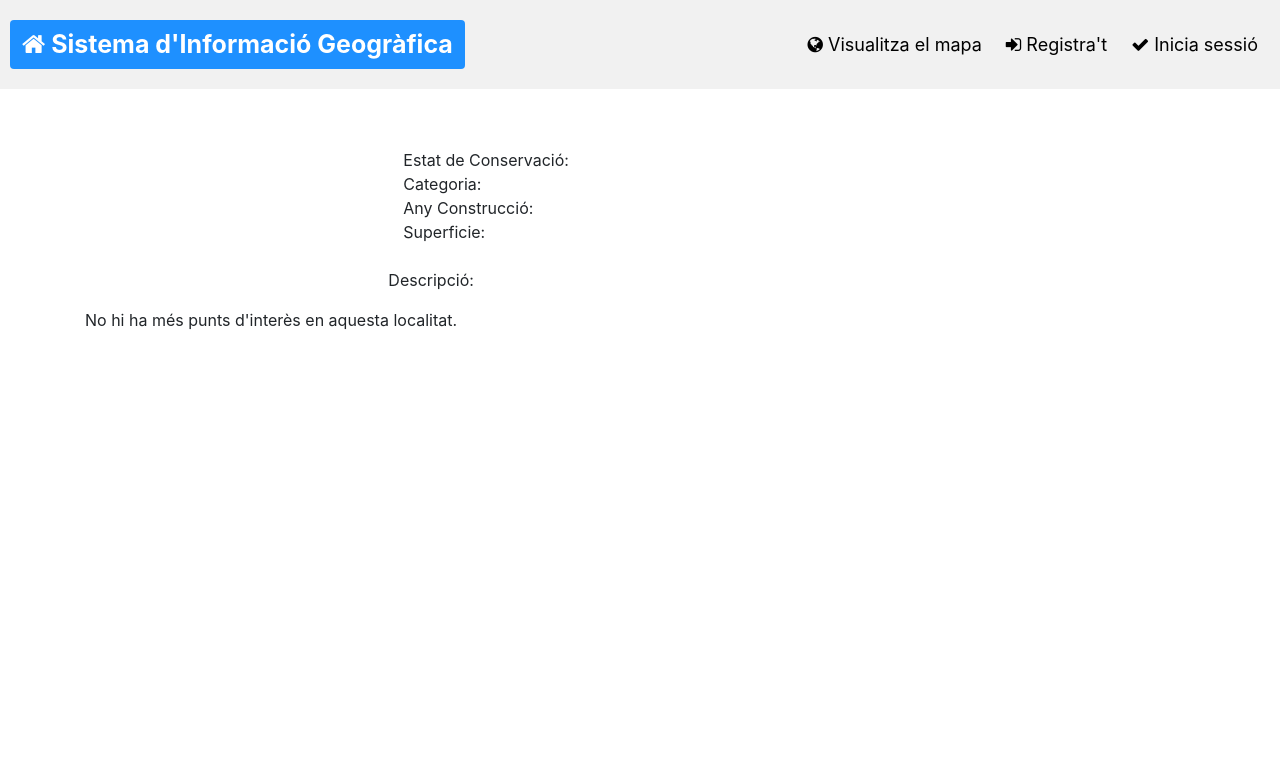
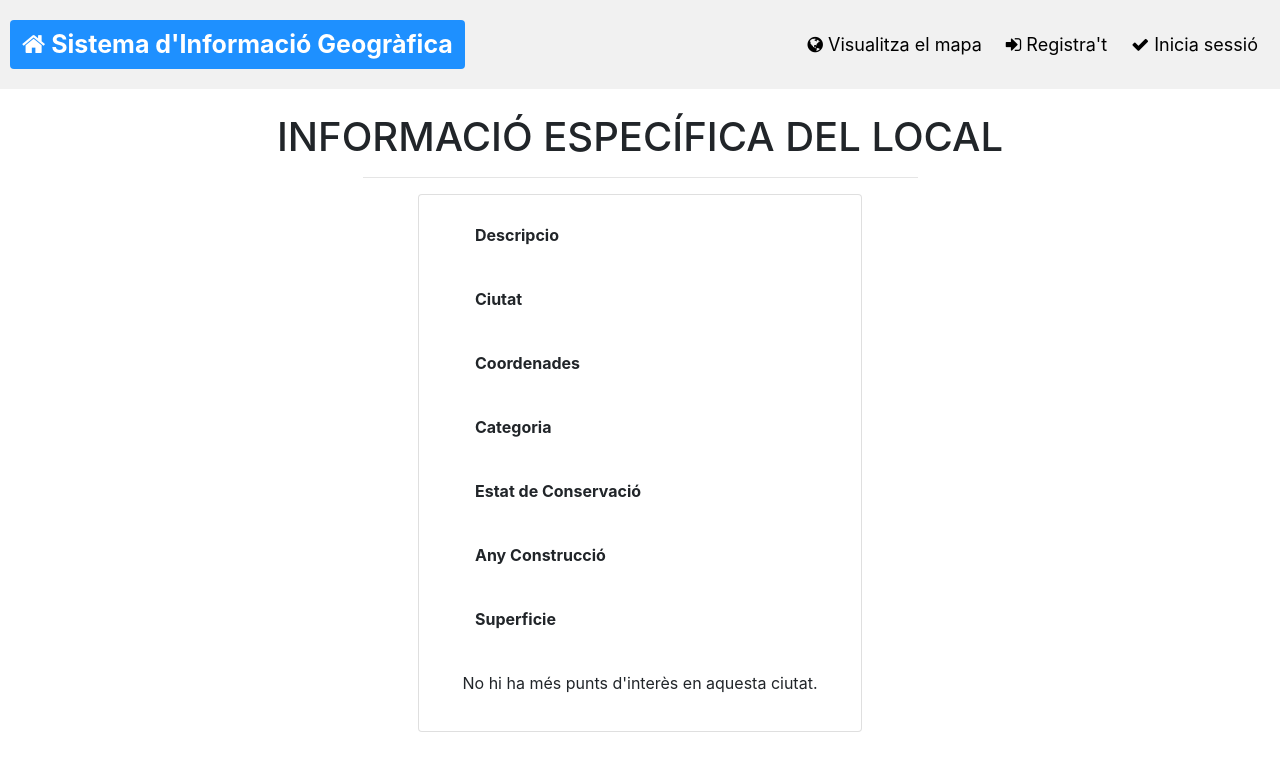
Before and after one commit to cescFT/TFG_GeoInfoSystem, a Django app: template GeoInfoSystem/templates/puntsGeografics/informacioDetallada.html in a window 1280 px wide. Shown: the top 771 px of the page. Run offline with Django 3.2, Linux system fonts and the light colour scheme; the template is opened without the code that fills it, so the values that code supplies are empty; some libraries are stand-ins or nearby versions.

Commit message:
master: info detallada CSS done.

```diff
--- a/GeoInfoSystem/templates/puntsGeografics/informacioDetallada.html
+++ b/GeoInfoSystem/templates/puntsGeografics/informacioDetallada.html
@@ -66,13 +66,8 @@
         float: none;
       }
     }
-        div#sobretfg{
-            margin-top: 50px;
-            margin-left: 60px;
-        }
-
-        div#informacio{
-            margin-top: 50px;
+    #nomLloc{
+        text-align: center;
     }
     </style>
 </head>
@@ -95,44 +90,73 @@
     </div>
 
 
-        <div class="container col-md-5" id="informacio">
-                <div class="col">
-                    <div class="text-center"><h1 id="nomLloc"></h1></div>
-                </div>
-                <div>
-                    <div class="text-center">
-                        <h2 id="city"></h2>
-                        <h2 id="coordenades"></h2>
-                        </div>
-                    <div >
-                            <div class="col-lg-9">Estat de Conservació: <b id="estatconservacio"> </b></div>
-                            <div class="col-lg-9">Categoria: <b id="categoria"></b></div>
-                            <div class="col-lg-9">Any Construcció: <b id="anyconstruccio"></b></div>
-                            <div class="col-lg-9">Superficie: <b id="superficie"></b></div>
-                        </div>
-                    </div>
+    <div class="container">
         <br>
-                    <div>
-                        Descripció:<br>
+        <h1 style="text-align: center">INFORMACIÓ ESPECÍFICA DEL LOCAL</h1>
+        <hr width="50%">
+        <div style="display: block; margin-left: auto; margin-right: auto; width: 40%;" class="card card-body">
+            <h1 id="nomLloc"></h1>
+            <div class="row">
+                <div class="form-group col-sm-10 offset-md-1">
+                    <label class="font-weight-bold">Descripcio</label>
                     <p id="descripcio"></p>
                 </div>
             </div>
-
+            <div class="row">
+                <div class="form-group col-sm-10 offset-md-1">
+                    <label class="font-weight-bold">Ciutat</label>
+                    <p id="city"></p>
+                </div>
+            </div>
+            <div class="w-100"></div>
+            <div class="row">
+                <div class="form-group col-sm-10 offset-md-1">
+                    <label class="font-weight-bold">Coordenades</label>
+                    <p id="coordenades"></p>
+                </div>
+            </div>
+            <div class="w-100"></div>
+            <div class="row">
+                <div class="form-group col-sm-10 offset-md-1">
+                    <label class="font-weight-bold">Categoria</label>
+                    <p id="categoria"></p>
+                </div>
+            </div>
+            <div class="w-100"></div>
+            <div class="row">
+                <div class="form-group col-sm-10 offset-md-1">
+                    <label class="font-weight-bold">Estat de Conservació</label>
+                    <p id="estatconservacio"> </p>
+                </div>
+            </div>
+            <div class="w-100"></div>
+            <div class="row">
+                <div class="form-group col-sm-10 offset-md-1">
+                    <label class="font-weight-bold">Any Construcció</label>
+                    <p id="anyconstruccio"></p>
+                </div>
+            </div>
+            <div class="w-100"></div>
+            <div class="row">
+                <div class="form-group col-sm-10 offset-md-1">
+                    <label class="font-weight-bold">Superficie</label>
+                    <p id="superficie"></p>
+                </div>
+            </div>
+            <div class="text-center">
             {% if altres %}
-
-
-
-
             <!-- Button trigger modal -->
-            <div class="container">
-                <button type="button" onclick="posarCiutat()" class="btn btn-success" data-toggle="modal" data-target=".bd-example-modal-lg">
-              Altres punts d'interès...
-            </button>
+            <button style="margin:0px auto;" type="button" onclick="posarCiutat()" class="btn btn-outline-info" data-toggle="modal" data-target=".bd-example-modal-lg"><b>Altres punts en la localitat</b></button>
+            {% else %}
+             <p>No hi ha més punts d'interès en aquesta ciutat.</p>
+            {% endif %}
+            </div>
+        </div>
     </div>
 
     <!-- Modal -->
-            <div class="modal fade bd-example-modal-lg" id="exampleModal" tabindex="-1" role="dialog" aria-labelledby=""myLargeModalLabel" aria-hidden="true">
-              <div class="modal-dialog modal-lg" role="document">
+    <div class="modal fade bd-example-modal-lg" id="exampleModal" tabindex="-1" role="dialog" aria-labelledby="myLargeModalLabel" aria-hidden="true">
+      <div class="modal-dialog modal-lg"> <!--role="document"-->
         <div class="modal-content">
           <div class="modal-header">
               <h5 class="modal-title" id="ModalLabel">Els altres punts que hi ha a <b id="localitat"></b> són: </h5>
@@ -148,11 +172,7 @@
         </div>
       </div>
     </div>
-            {% else %}
-            <div  class="container" id="altres">
-                    <p>No hi ha més punts d'interès en aquesta localitat.</p>
-                </div>
-            {% endif %}
+
     <input type="hidden" id="auxiliarBoolea" name="auxiliarBoolea" value="false">
 
 <script>
```
Lines whose indentation alone changed are shown as unchanged.
